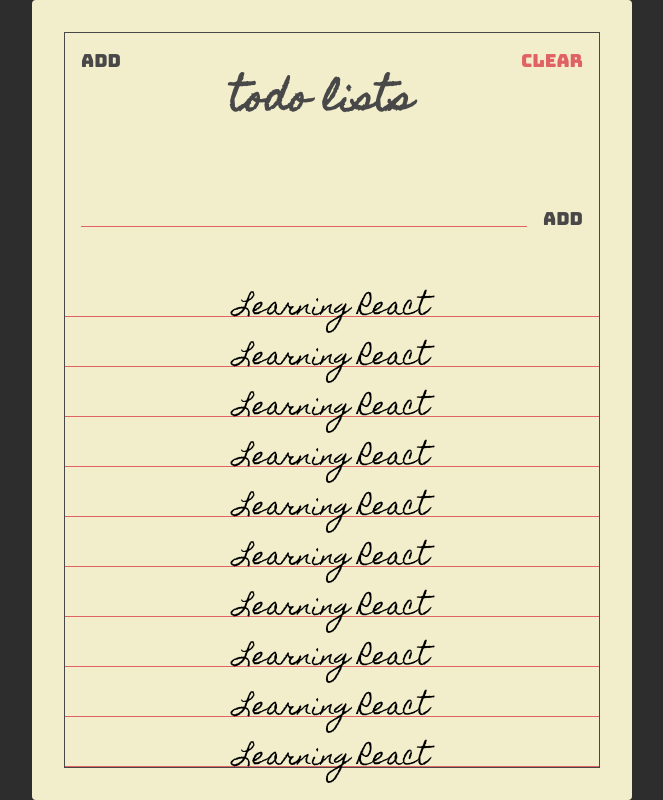
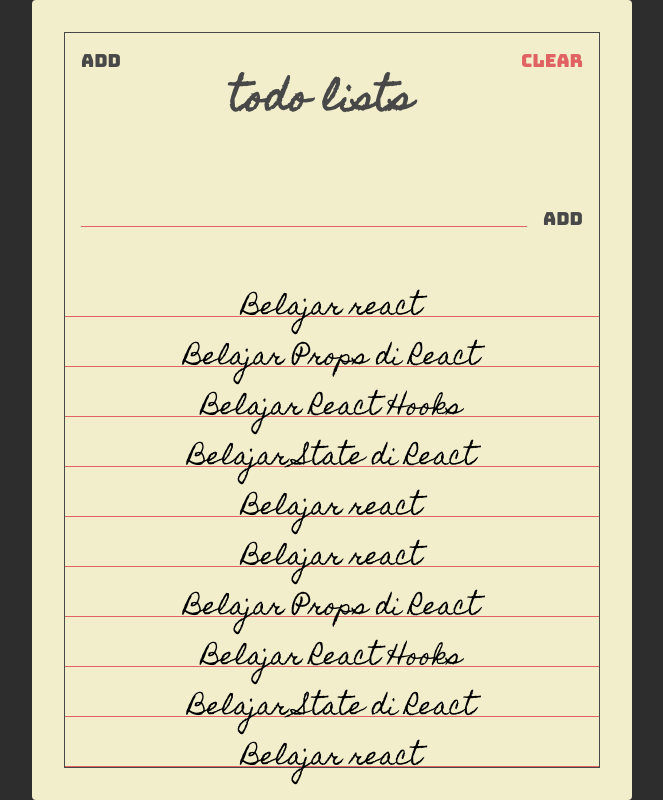
Before and after one commit to jaka-sketch/react-todolist, a React (Create React App) app: page / in a window 1280 px wide. Shown: the whole page, without its empty margins (308-971 px from the left). Built offline with nearby package versions, Linux system fonts and the light colour scheme.

Commit message:
membuat pages dan component todo

```diff
--- a/src/App.js
+++ b/src/App.js
@@ -1,56 +1,8 @@
 import React from "react";
 import "./styles.css";
 
-import Paper from "./components/paper";
+import TodoList from "./pages/TodoList";
 
 export default function App() {
-  return (
-   <Paper>
-      <section className="header">
-        <button className="header-btn main-black-color">Add</button>
-        <h1 className="header-title">Todo Lists</h1>
-        <button className="header-btn main-red-color">Clear</button>
-    </section>
-
-    <section className="add">
-      <form className="add-form">
-        <input type="text" className="add-input"/>
-        <button className="add-btn main-black-color">Add</button>
-      </form>
-    </section>
-
-        <section className="todos">
-          <div className="todo">
-            <span className="todo-text">Learning React</span>
-          </div>
-          <div className="todo">
-              <span className="todo-text">Learning React</span>
-            </div>
-            <div className="todo">
-                <span className="todo-text">Learning React</span>
-              </div>
-              <div className="todo">
-                  <span className="todo-text">Learning React</span>
-                </div>
-                <div className="todo">
-                    <span className="todo-text">Learning React</span>
-                  </div>
-                  <div className="todo">
-                      <span className="todo-text">Learning React</span>
-                    </div>
-                    <div className="todo">
-                        <span className="todo-text">Learning React</span>
-                      </div>
-                      <div className="todo">
-                          <span className="todo-text">Learning React</span>
-                        </div>
-                        <div className="todo">
-                            <span className="todo-text">Learning React</span>
-                          </div>
-                          <div className="todo">
-                              <span className="todo-text">Learning React</span>
-                            </div>
-                </section>
-     </Paper>
-  );
+  return <TodoList />;
 }
--- /dev/null
+++ b/src/components/Header.jsx
@@ -0,0 +1,13 @@
+import React from "react";
+
+const Header = () => {
+  return (
+    <section className="header">
+      <button className="header-btn main-black-color">Add</button>
+      <h1 className="header-title">Todo Lists</h1>
+      <button className="header-btn main-red-color">Clear</button>
+    </section>
+  );
+};
+
+export default Header;
--- /dev/null
+++ b/src/components/Todo.jsx
@@ -0,0 +1,16 @@
+import React from "react";
+import PropTypes from "prop-types";
+
+const Todo = (props) => {
+  return (
+    <div className="todo">
+      <span className="todo-text">{props.text}</span>
+    </div>
+  );
+};
+
+Todo.propTypes = {
+  text: PropTypes.string.isRecuired
+};
+
+export default Todo;
--- /dev/null
+++ b/src/components/TodoForm.jsx
@@ -0,0 +1,14 @@
+import React from "react";
+
+const TodoForm = () => {
+  return (
+    <section className="add">
+      <form className="add-form">
+        <input type="text" className="add-input" />
+        <button className="add-btn main-black-color">Add</button>
+      </form>
+    </section>
+  );
+};
+
+export default TodoForm;
--- /dev/null
+++ b/src/components/Todos.jsx
@@ -0,0 +1,48 @@
+import React from "react";
+
+import Todo from "./Todo";
+
+const Todos = () => {
+  const todos = [
+    {
+      text: "Belajar react"
+    },
+    {
+      text: "Belajar Props di React"
+    },
+    {
+      text: "Belajar React Hooks"
+    },
+    {
+      text: "Belajar State di React"
+    },
+    {
+      text: "Belajar react"
+    },
+    {
+      text: "Belajar react"
+    },
+    {
+      text: "Belajar Props di React"
+    },
+    {
+      text: "Belajar React Hooks"
+    },
+    {
+      text: "Belajar State di React"
+    },
+    {
+      text: "Belajar react"
+    }
+  ];
+
+  return (
+    <section className="Todos">
+      {todos.map((todo) => {
+        return <Todo text={todo.text} />;
+      })}
+    </section>
+  );
+};
+
+export default Todos;
--- /dev/null
+++ b/src/pages/TodoList.jsx
@@ -0,0 +1,18 @@
+import React from "react";
+
+import Paper from "../components/Paper";
+import Header from "../components/Header";
+import TodoForm from "../components/TodoForm";
+import Todos from "../components/Todos";
+
+const TodoList = () => {
+  return (
+    <Paper>
+      <Header />
+      <TodoForm />
+      <Todos />
+    </Paper>
+  );
+};
+
+export default TodoList;
--- a/src/styles.css
+++ b/src/styles.css
@@ -133,6 +133,8 @@
 .todos {
   display: flex;
   flex-direction: column;
+
+  min-height: 500px;
 }
 
 .todo {
@@ -150,6 +152,8 @@
 }
 
 .todo-text {
+  width: 100%;
+  height: 50px;
   position: absolute;
   left: 50%;
   transform: translate(-50%);
```
Also changed, not shown: src/components/Paper.jsx (renamed from src/components/paper.jsx), src/components/header.jsx (deleted), src/components/todoform.jsx (deleted), src/components/todos.jsx (deleted).
